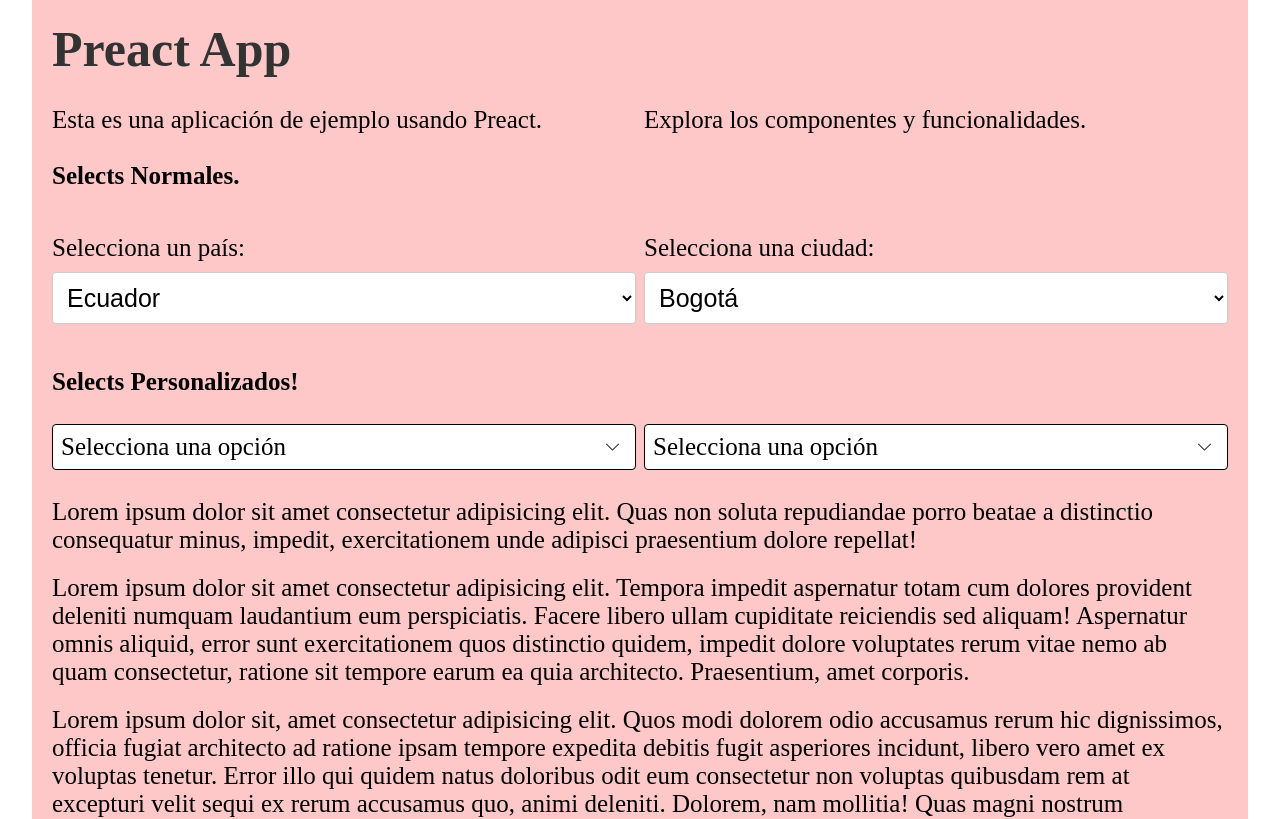
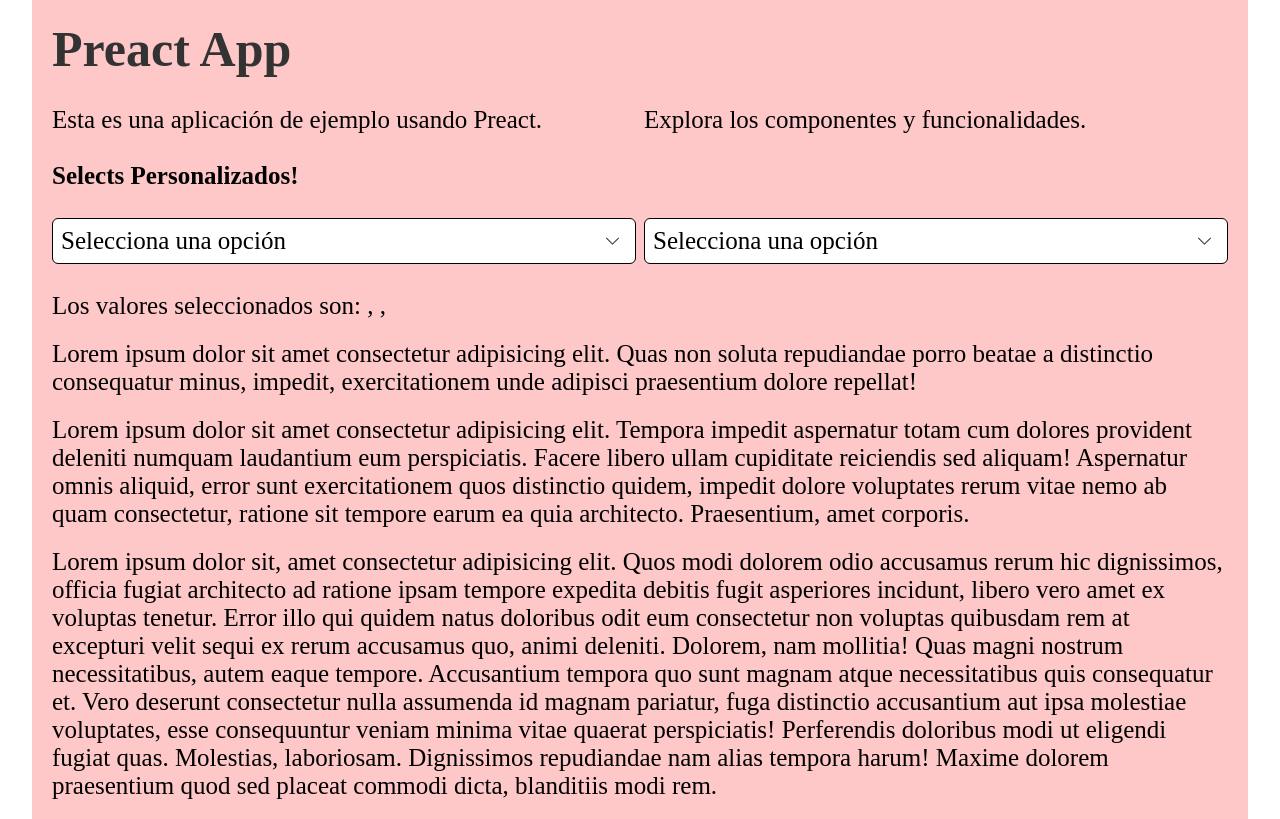
Before and after one commit to Javieravv/ejercicios-preactjs, a Preact app in the folder App1-Preact/: page / in a window 1280 px wide. Shown: the top 819 px of the page. Built offline with nearby package versions, Linux system fonts and the light colour scheme.

Commit message:
Select Personalizado terminado

```diff
--- a/App1-Preact/src/Selects.tsx
+++ b/App1-Preact/src/Selects.tsx
@@ -13,7 +13,16 @@
   { value: '8', label: 'Uruguay' },
   { value: '9', label: 'Paraguay' },
   { value: '10', label: 'Guyana' },
-  { value: '11', label: 'Surinam' },
+  { value: '11', label: 'Panamá' },
+  { value: '12', label: 'Nicaragua' },
+  { value: '13', label: 'México' },
+  { value: '14', label: 'Honduras' },
+  { value: '15', label: 'El Salvador' },
+  { value: '16', label: 'Guatemala' },
+  { value: '17', label: 'Costa Rica' },
+  { value: '18', label: 'Cuba' },
+  { value: '19', label: 'República Dominicana' },
+  { value: '20', label: 'Puerto Rico' },
 ];
 
 const selectCiudades = [
--- a/App1-Preact/src/app.tsx
+++ b/App1-Preact/src/app.tsx
@@ -1,3 +1,4 @@
+import { useState } from 'preact/hooks'
 import './app.css'
 import CustomSelect from './components/CustomSelect'
 import Selects from './Selects'
@@ -14,7 +15,6 @@
    { value: '9', label: 'Paraguay' },
    { value: '10', label: 'Costa Rica' },
 ]
-
 
 const selectOptionsCities = [
    { value: '1', label: 'Bogotá' },
@@ -43,6 +43,9 @@
 ]
 
 export function App() {
+   const [paisSeleccionado, setPaisSeleccionado] = useState('');
+   const [ciudadSeleccionada, setCiudadSeleccionada] = useState('');
+   const [fruitSeleccionado, setFruitSeleccionado] = useState('');
    return (
       <>
          <h1>Preact App</h1>
@@ -50,29 +53,34 @@
             <p>Esta es una aplicación de ejemplo usando Preact.</p>
             <p>Explora los componentes y funcionalidades.</p>
          </section>
-         <h2>Selects Normales.</h2>
-         <div class="section-container">
-            <Selects />
-         </div>
          <h2>Selects Personalizados!</h2>
          <div class="section-container">
             <CustomSelect
                selectOptions={selectOptionsCountries}
                selectLabel='Selecciona una opción:'
+               onChange={(value) => setPaisSeleccionado(value)}
             />
             <CustomSelect
                selectOptions={selectOptionsCities}
                selectLabel='Selecciona una ciudad:'
+               onChange={(value) => setCiudadSeleccionada(value)}
             />
          </div>
+         <p>Los valores seleccionados son: {paisSeleccionado}, {ciudadSeleccionada}, {fruitSeleccionado}</p>
          <p>Lorem ipsum dolor sit amet consectetur adipisicing elit. Quas non soluta repudiandae porro beatae a distinctio consequatur minus, impedit, exercitationem unde adipisci praesentium dolore repellat!</p>
          <p>Lorem ipsum dolor sit amet consectetur adipisicing elit. Tempora impedit aspernatur totam cum dolores provident deleniti numquam laudantium eum perspiciatis. Facere libero ullam cupiditate reiciendis sed aliquam! Aspernatur omnis aliquid, error sunt exercitationem quos distinctio quidem, impedit dolore voluptates rerum vitae nemo ab quam consectetur, ratione sit tempore earum ea quia architecto. Praesentium, amet corporis.</p>
+         <p>Lorem ipsum dolor sit, amet consectetur adipisicing elit. Quos modi dolorem odio accusamus rerum hic dignissimos, officia fugiat architecto ad ratione ipsam tempore expedita debitis fugit asperiores incidunt, libero vero amet ex voluptas tenetur. Error illo qui quidem natus doloribus odit eum consectetur non voluptas quibusdam rem at excepturi velit sequi ex rerum accusamus quo, animi deleniti. Dolorem, nam mollitia! Quas magni nostrum necessitatibus, autem eaque tempore. Accusantium tempora quo sunt magnam atque necessitatibus quis consequatur et. Vero deserunt consectetur nulla assumenda id magnam pariatur, fuga distinctio accusantium aut ipsa molestiae voluptates, esse consequuntur veniam minima vitae quaerat perspiciatis! Perferendis doloribus modi ut eligendi fugiat quas. Molestias, laboriosam. Dignissimos repudiandae nam alias tempora harum! Maxime dolorem praesentium quod sed placeat commodi dicta, blanditiis modi rem.</p>
          <p>Lorem ipsum dolor sit, amet consectetur adipisicing elit. Quos modi dolorem odio accusamus rerum hic dignissimos, officia fugiat architecto ad ratione ipsam tempore expedita debitis fugit asperiores incidunt, libero vero amet ex voluptas tenetur. Error illo qui quidem natus doloribus odit eum consectetur non voluptas quibusdam rem at excepturi velit sequi ex rerum accusamus quo, animi deleniti. Dolorem, nam mollitia! Quas magni nostrum necessitatibus, autem eaque tempore. Accusantium tempora quo sunt magnam atque necessitatibus quis consequatur et. Vero deserunt consectetur nulla assumenda id magnam pariatur, fuga distinctio accusantium aut ipsa molestiae voluptates, esse consequuntur veniam minima vitae quaerat perspiciatis! Perferendis doloribus modi ut eligendi fugiat quas. Molestias, laboriosam. Dignissimos repudiandae nam alias tempora harum! Maxime dolorem praesentium quod sed placeat commodi dicta, blanditiis modi rem.</p>
          <div class="section-container">
             <CustomSelect
                selectOptions={selectOptionsFruits}
                selectLabel='Selecciona una fruta:'
+               onChange={(value) => setFruitSeleccionado(value)}
             />
+         </div>
+         <h2>Selects Normales.</h2>
+         <div class="section-container">
+            <Selects />
          </div>
       </>
    )
--- a/App1-Preact/src/components/CustomSelect.tsx
+++ b/App1-Preact/src/components/CustomSelect.tsx
@@ -11,19 +11,24 @@
 interface CustomSelectProps {
     selectOptions: SelectOption[];
     selectLabel?: string;
+    onChange?: (value: string) => void;
 }
 
 const CustomSelect = ({
     selectOptions,
     selectLabel,
+    onChange
 }: CustomSelectProps
 ) => {
     const [isOptionsVisible, setIsOptionsVisible] = useState(false)
     const [selectedOption, setSelectedOption] = useState<SelectOption | null>({ value: '', label: 'Selecciona una opción' })
     const [highlightedIndex, setHighlightedIndex] = useState(0)
     const [searchBuffer, setSearchBuffer] = useState<string>('')
+    const [openDirection, setOpenDirection] = useState<'up' | 'down'>('down')
+
     const optionRefs = useRef<(HTMLLIElement | null)[]>([]);
     const searchTimeOut = useRef<number | null>(null);
+    const wrapperRef = useRef<HTMLDivElement | null>(null);
 
 
     // Efecto para mostrar resaltada la primera opción o la que ya se escogió
@@ -50,13 +55,19 @@
         }
     }, [highlightedIndex, isOptionsVisible]);
 
+    // Efecto para establecer la opción seleccionada al cargar el componente
+    const handleWrapperClick = () => {
+        if (!isOptionsVisible && wrapperRef.current) {
 
+            const rect = wrapperRef.current.getBoundingClientRect();
+            const spaceBelow = window.innerHeight - rect.bottom;
+            const spaceAbove = rect.top;
+            setOpenDirection(spaceBelow < 300 && spaceAbove > 300 ? 'up' : 'down');
+        }
+        setIsOptionsVisible(prev => !prev);
+    };
 
-    const handleWrapperClick = () => {
-        setIsOptionsVisible(!isOptionsVisible)
-        console.log('Hemos clicado en el select', isOptionsVisible)
-    }
-
+    // Efecto para establecer la opción al dar click en el select
     const handleOptionClick = (option: SelectOption, e?: MouseEvent | KeyboardEvent) => {
         if (e) e.stopPropagation()
         setIsOptionsVisible(false)
@@ -64,8 +75,10 @@
             ...option,
             selected: true
         })
+        onChange?.(option?.value);
     }
 
+    // Función para añadir un carácter al buffer de búsqueda
     const appendToSearchBuffer = (char: string) => {
         if (searchTimeOut.current) clearTimeout(searchTimeOut.current);
         const newBuffer = searchBuffer + char.toLowerCase();
@@ -73,7 +86,6 @@
         searchTimeOut.current = setTimeout(() => {
             setSearchBuffer('');
         }, 1000);
-        console.log('Buffer de búsqueda actualizado:', newBuffer);
         return newBuffer;
     }
 
@@ -91,6 +103,7 @@
             if (index >= 0) {
                 setHighlightedIndex(() => {
                     setSelectedOption({ ...selectOptions[index], selected: true });
+                    onChange?.(selectOptions[index].value);
                     return index;
                 });
 
@@ -105,6 +118,7 @@
                 setHighlightedIndex((prev) => {
                     const nextIndex = Math.min(prev + 1, selectOptions.length - 1);
                     setSelectedOption({ ...selectOptions[nextIndex], selected: true });
+                    onChange?.(selectOptions[nextIndex].value);
                     return nextIndex;
                 });
                 break;
@@ -114,6 +128,7 @@
                 setHighlightedIndex((prev) => {
                     const nextIndex = Math.max(prev - 1, 0);
                     setSelectedOption({ ...selectOptions[nextIndex], selected: true });
+                    onChange?.(selectOptions[nextIndex].value);
                     return nextIndex;
                 });
                 break;
@@ -137,6 +152,7 @@
             tabIndex={0}
             onBlur={() => setIsOptionsVisible(false)}
             onKeyDown={handleKeyDown}
+            ref={wrapperRef}
         >
             <span class="select-trigger">{selectedOption?.label}</span>
             {/* Flecha hacia abajo del select */}
@@ -149,7 +165,9 @@
             </svg>
             {/* Aquí se muestra el componente Select */}
             <ul
-                class={`select-options ${!isOptionsVisible ? 'select-options-hidden' : ''}`} >
+                // class={`select-options ${!isOptionsVisible ? 'select-options-hidden' : ''}`} >
+                class={`select-options ${!isOptionsVisible ? 'select-options-hidden' : ''} ${openDirection === 'up' ? 'select-options-open-up' : ''}`}
+            >
                 {
                     selectOptions.map((option, index) => (
                         <li
--- a/App1-Preact/src/components/css/custom-select.css
+++ b/App1-Preact/src/components/css/custom-select.css
@@ -1,4 +1,7 @@
 /* Css para el componente de select personalizado */
+:root {
+    --borderRadius: 6px;
+}
 
 ul {
     list-style: none;
@@ -13,7 +16,7 @@
     /* max-width: 300px; */
     border: 1px solid black;
     padding: 8px 0px;
-    border-radius: 4px;
+    border-radius: var(--borderRadius);
     color: black;
     background-color: white;
     font-size: 1.25rem;
@@ -23,7 +26,8 @@
 }
 
 .select-wrapper.select-open {
-  z-index: 100; /* Mucho más alto para garantizar que se sobreponga */
+    z-index: 100;
+    /* Mucho más alto para garantizar que se sobreponga */
 }
 
 .select-trigger {
@@ -35,20 +39,28 @@
     position: absolute;
     width: 100%;
     top: calc(100% + 5px);
-    border-radius: 4px;
+    border-radius: var(--borderRadius);
     display: flex;
     flex-direction: column;
     gap: 5px;
-    max-height: 200px;
-    overflow: scroll;
+    max-height: 300px;
+    overflow-y: auto;
+    overflow-x: hidden;
+    white-space: nowrap;
     /* display: none; */
-    transition: all 0.5s ease;
+    transition: all 0.75s ease;
     z-index: 10;
     background-color: white;
+    padding: 1px 5px;
 }
 
 .select-options-hidden {
     display: none;
+}
+
+.select-options-open-up {
+    top: auto;
+    bottom: calc(100% + 5px);
 }
 
 .select-option {
@@ -57,8 +69,8 @@
 }
 
 .select-option.highlighted {
-  background-color: rgba(0, 0, 255, 0.73);
-  font-weight: bold;
+    background-color: rgba(0, 0, 255, 0.73);
+    font-weight: bold;
 }
 
 .select-option:hover {
@@ -75,7 +87,7 @@
     top: 50%;
     transform: translateY(-50%);
     pointer-events: none;
-    transition: transform 0.2s ease;
+    transition: transform 0.45s ease;
 }
 
 .arrow-open {
```
